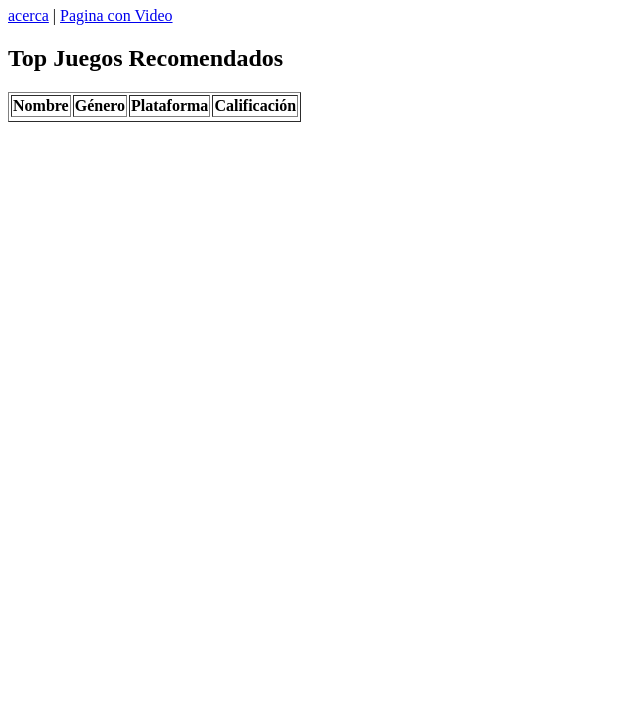
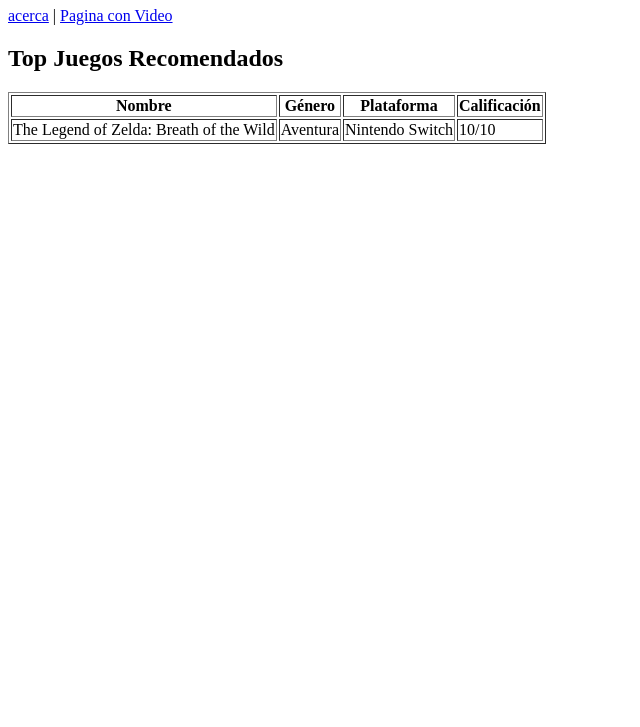
Before and after one commit to AndresFelipe777/ADSO_AndresVolveras-SebastianHurtado, a plain HTML site: page index.html in a window 1280 px wide. Shown: the part 73-800 px from the top of the page, without its empty margins (0-640 px from the left). Drawn offline with Linux system fonts and the light colour scheme.

Commit message:
IndexV03

```diff
--- a/index.html
+++ b/index.html
@@ -12,7 +12,7 @@
         <a href="#">Pagina con Video</a>
     </nav>
 
-    <h2>Top Juegos Recomendados</h2>
+   <h2>Top Juegos Recomendados</h2>
 
     <table border="1">
         <tr>
@@ -22,7 +22,8 @@
             <th>Calificación</th>
         </tr>
         <tr>
+            <td>The Legend of Zelda: Breath of the Wild</td>
+            <td>Aventura</td>
+            <td>Nintendo Switch</td>
+            <td>10/10</td>
         </tr>
-    </table>
-</body>
-</html>
```
